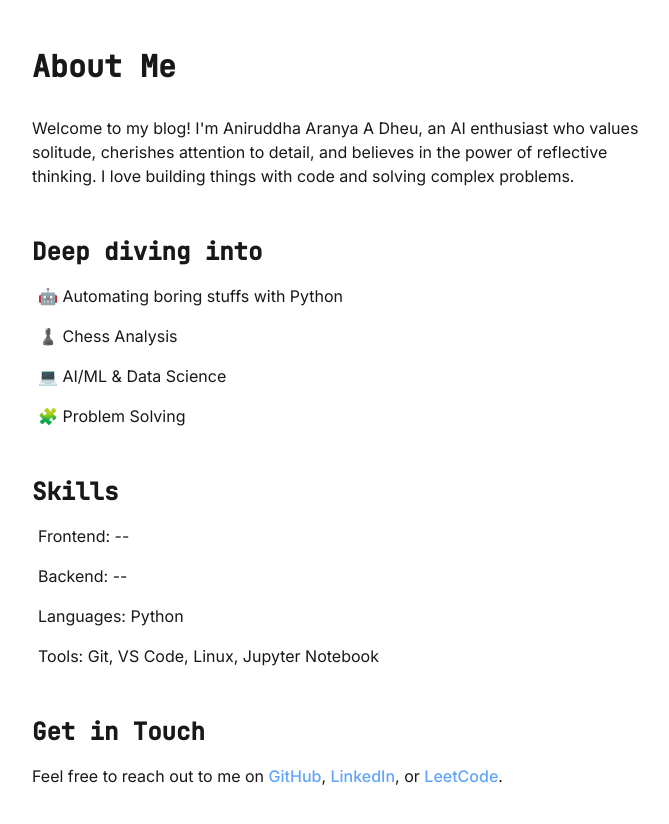
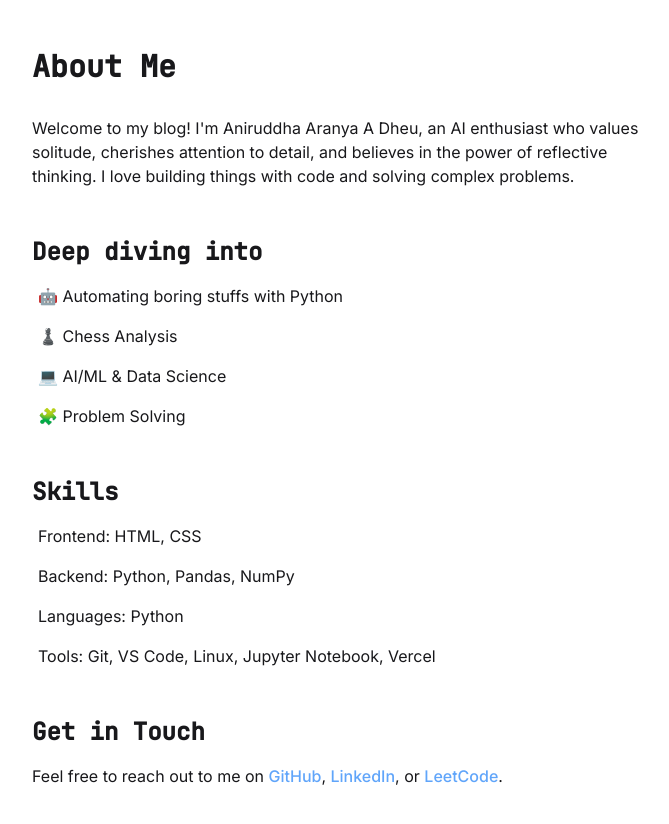
Before and after one commit to aranyaadheu/aranyaadheu.vercel.app, a Next.js app: page /about in a window 1280 px wide. Shown: the top 824 px of the page, without its empty margins (296-965 px from the left). Built offline with nearby package versions, Linux system fonts and the light colour scheme; a web font is replaced by a local one.

Commit message:
updated about section

```diff
--- a/app/about/page.tsx
+++ b/app/about/page.tsx
@@ -17,10 +17,10 @@
 
       <h2 className="text-xl sm:text-2xl font-bold mt-8 sm:mt-12 mb-3 sm:mb-4">Skills</h2>
       <ul className="list-none p-0 space-y-2 sm:space-y-4 text-sm sm:text-base">
-        <li>Frontend: --</li>
-        <li>Backend: --</li>
+        <li>Frontend: HTML, CSS</li>
+        <li>Backend: Python, Pandas, NumPy</li>
         <li>Languages: Python</li>
-        <li>Tools: Git, VS Code, Linux, Jupyter Notebook</li>
+        <li>Tools: Git, VS Code, Linux, Jupyter Notebook, Vercel</li>
       </ul>
 
       <h2 className="text-xl sm:text-2xl font-bold mt-8 sm:mt-12 mb-3 sm:mb-4">Get in Touch</h2>
```
